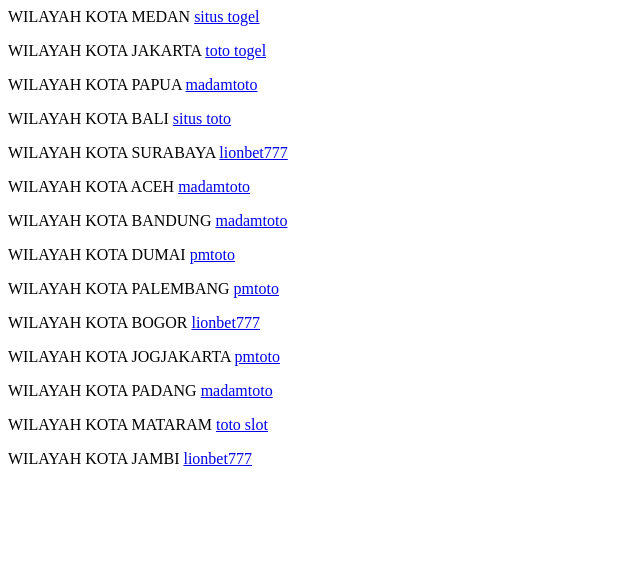
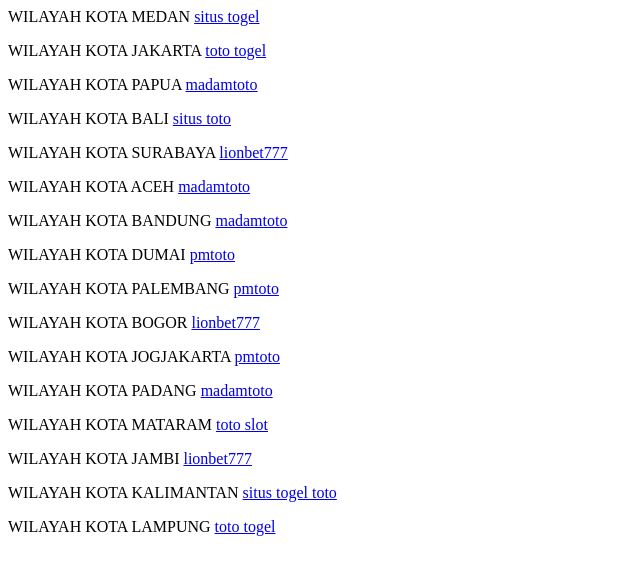
Before and after one commit to xslayder123/hari-3, a plain HTML site: page index.html in a window 1280 px wide. Shown: the whole page, without its empty margins (0-640 px from the left). Drawn offline with Linux system fonts and the light colour scheme.

Commit message:
Update index.html

```diff
--- a/index.html
+++ b/index.html
@@ -17,5 +17,7 @@
         <p>WILAYAH KOTA PADANG <a href='http://149.28.134.211/'>madamtoto</a></p>
         <p>WILAYAH KOTA MATARAM <a href='https://pafikotamataram.id/'>toto slot</a></p>
         <p>WILAYAH KOTA JAMBI <a href='https://207.148.121.224/'>lionbet777</a></p>
+        <p>WILAYAH KOTA KALIMANTAN <a href='https://pasar-desa.id/'>situs togel toto</a></p>
+        <p>WILAYAH KOTA LAMPUNG <a href='https://terminalsatu.id/'>toto togel</a></p>
     </body>
     </html>
```
